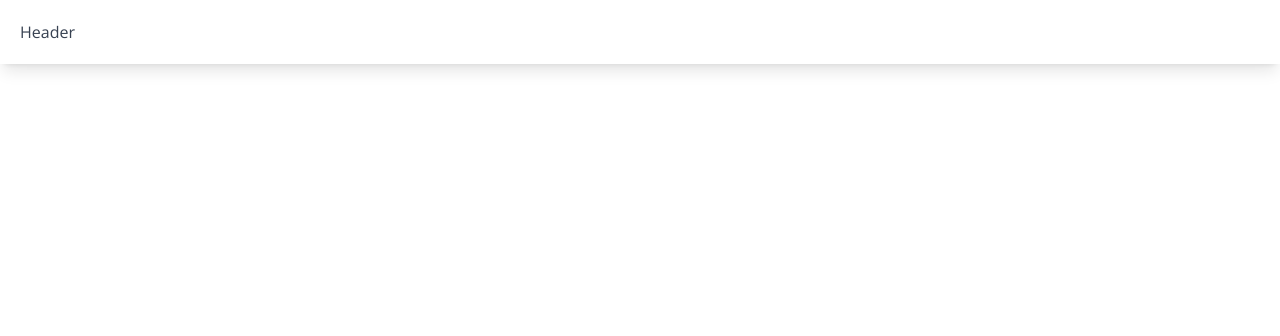
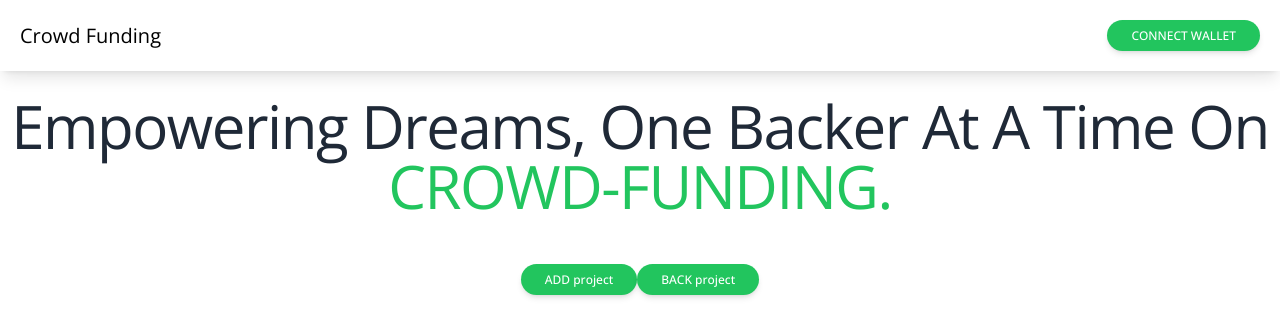
Before and after one commit to Evans-tats/Crowd-funding, a React (Create React App) app: page / in a window 1280 px wide. Shown: the top 336 px of the page. Built offline with nearby package versions, Linux system fonts and the light colour scheme.

Commit message:
frontend

```diff
--- a/src/App.jsx
+++ b/src/App.jsx
@@ -12,13 +12,14 @@ import Dappazon from './abis/Dappazon.json'
 // Config
 import config from './config.json'
 import Header from './components/Header'
+import Motto from './components/Motto'
 
 function App() {
 
   return (
-    <div className='min-h-screen'>
+    <div className='min-h-screen relative'>
       < Header />
-
+      < Motto />
     </div>
   );
 }
--- a/src/components/Header.jsx
+++ b/src/components/Header.jsx
@@ -1,6 +1,19 @@
 const Header = () => {
   return (
-    <div className="p-5 flex justify-between items-center shadow-lg fixed top-0 left-0 right-0 text-gray-500 hover:text-gray-700">Header</div>
+    <header className="p-5 flex justify-between items-center shadow-lg fixed top-0 left-0 right-0 text-gray-500 hover:text-gray-700">
+      <a href="#" className="flex justify-start items-center text-xl text-black">
+        <span>Crowd Funding</span>
+
+      </a>
+
+      <div className="flex space-x-2 justify-center">
+        <button type
+        className="inline-block px-6 py-2 bg-green-500
+         text-white font-medium text-xs
+         leading-tight rounded-full shadow-md
+          hover:bg-green-700">CONNECT WALLET</button>
+      </div>
+    </header>
   )
 }
 
--- /dev/null
+++ b/src/components/Motto.jsx
@@ -0,0 +1,25 @@
+const Motto = () => {
+  return (
+    <div className="py-24 text-center text-gray-800 ">
+        <h1 className="text-4xl md:text-5xl xl:text-6xl tracking-tight mb-12">
+            <span className="capitalize">Empowering Dreams, One Backer at a Time on</span>
+            <br />
+            <span className="uppercase text-green-500">crowd-funding.</span>
+
+        </h1>
+        <button type
+        className="inline-block px-6 py-2 bg-green-500
+         text-white font-medium text-xs
+         leading-tight rounded-full shadow-md
+          hover:bg-green-700">ADD project</button>
+
+        <button type
+        className="inline-block px-6 py-2 bg-green-500
+         text-white font-medium text-xs
+         leading-tight rounded-full shadow-md
+          hover:bg-green-700">BACK project</button>
+    </div>
+  )
+}
+
+export default Motto
```
